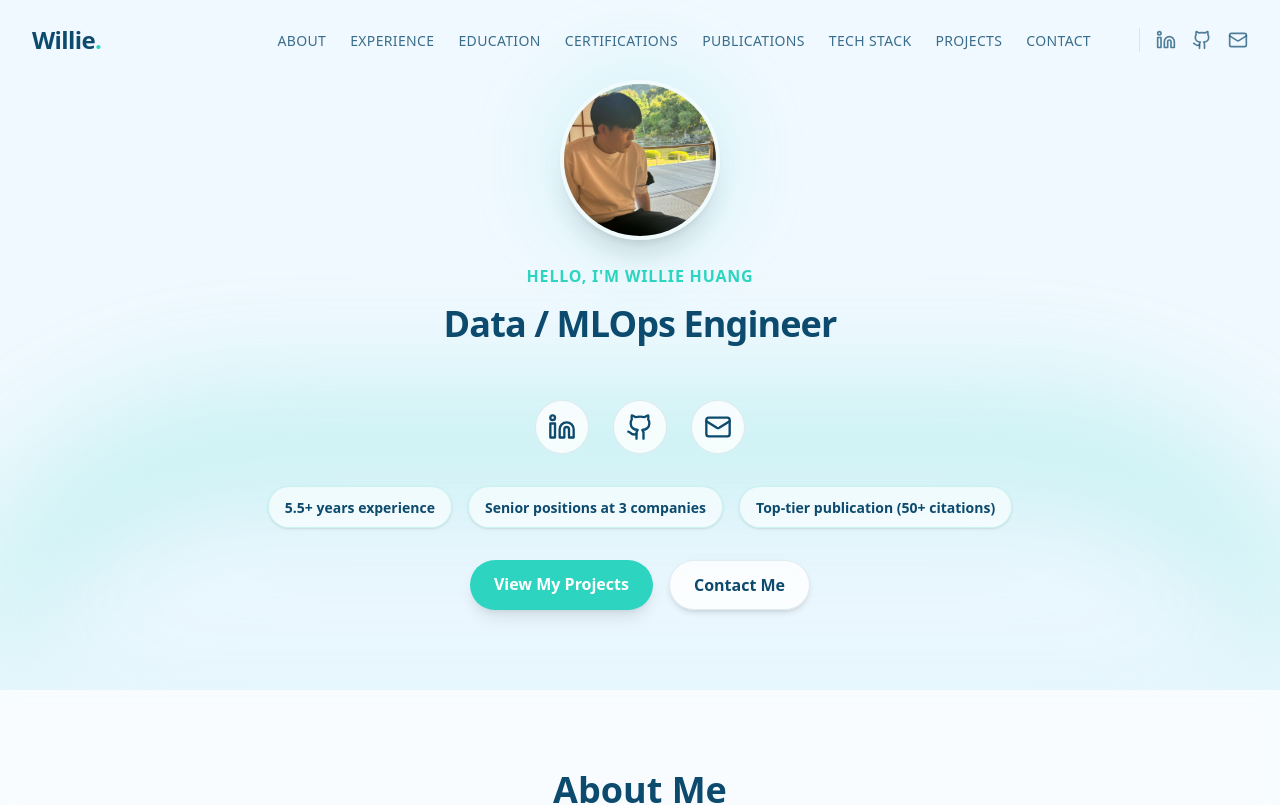
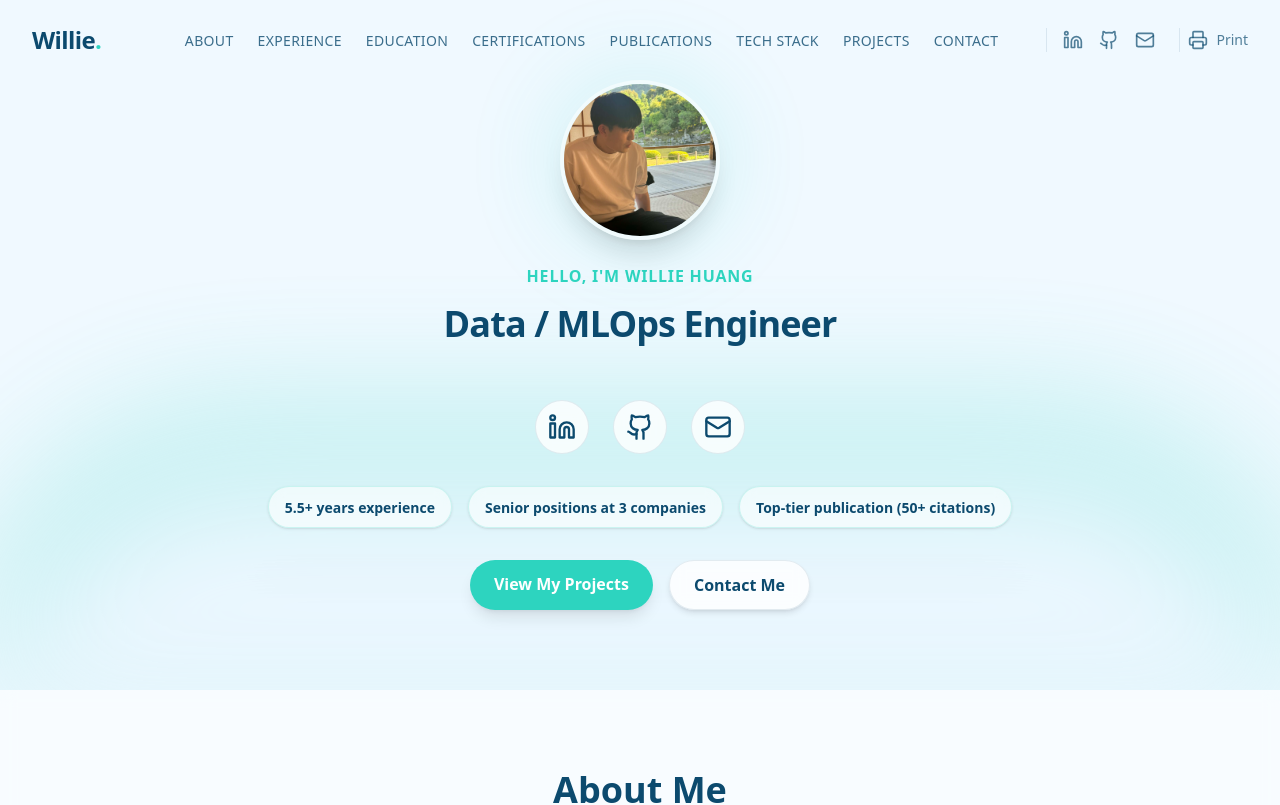
Before and after one commit to tyc30827/tyc30827.github.io, a Next.js app: page / in a window 1280 px wide. Shown: the top 805 px of the page. Built offline with nearby package versions, Linux system fonts and the light colour scheme.

Commit message:
feat: update resume

```diff
--- a/src/app/globals.css
+++ b/src/app/globals.css
@@ -30,3 +30,187 @@ body {
   color: var(--foreground);
   font-family: Arial, Helvetica, sans-serif;
 }
+
+/* Print Styles - Optimized for one-page resume */
+@media print {
+  @page {
+    margin: 0.5cm;
+    size: A4;
+  }
+
+  * {
+    -webkit-print-color-adjust: exact !important;
+    print-color-adjust: exact !important;
+  }
+
+  body {
+    background: white !important;
+    color: black !important;
+    font-size: 9pt;
+    line-height: 1.3;
+  }
+
+  /* Hide unnecessary elements */
+  header,
+  button,
+  .no-print,
+  nav,
+  #contact {
+    display: none !important;
+  }
+
+  /* Compact spacing for sections */
+  section {
+    padding: 0.5rem 0 !important;
+    page-break-inside: avoid;
+  }
+
+  /* Hero section - compact */
+  section:first-of-type {
+    padding: 1rem 0 !important;
+    min-height: auto !important;
+  }
+
+  section:first-of-type h1 {
+    font-size: 16pt !important;
+    margin-bottom: 0.3rem !important;
+  }
+
+  section:first-of-type h2 {
+    font-size: 11pt !important;
+    margin-bottom: 0.3rem !important;
+  }
+
+  section:first-of-type p {
+    font-size: 9pt !important;
+    margin-bottom: 0.5rem !important;
+  }
+
+  /* Hide profile picture and decorations */
+  section:first-of-type img,
+  section:first-of-type > div > div:first-child,
+  section:first-of-type .absolute {
+    display: none !important;
+  }
+
+  /* Compact section titles */
+  h2 {
+    font-size: 13pt !important;
+    margin-bottom: 0.4rem !important;
+    color: #0C4A6E !important;
+    border-bottom: 1px solid #0C4A6E;
+    padding-bottom: 0.2rem;
+  }
+
+  h3 {
+    font-size: 10pt !important;
+    margin-bottom: 0.3rem !important;
+  }
+
+  h4 {
+    font-size: 9pt !important;
+  }
+
+  /* Compact About section */
+  #about .grid {
+    display: block !important;
+  }
+
+  #about > div > div:last-child {
+    display: none !important; /* Hide Core Strengths to save space */
+  }
+
+  /* Compact Experience */
+  #experience .space-y-12 {
+    gap: 0.5rem !important;
+  }
+
+  #experience .md\\:flex {
+    display: block !important;
+  }
+
+  #experience ul {
+    margin-top: 0.3rem !important;
+  }
+
+  #experience li {
+    font-size: 8pt !important;
+    margin-bottom: 0.2rem !important;
+  }
+
+  /* Compact Projects */
+  #projects .grid {
+    display: grid !important;
+    grid-template-columns: repeat(2, 1fr) !important;
+    gap: 0.5rem !important;
+  }
+
+  #projects h3 {
+    font-size: 9pt !important;
+  }
+
+  #projects p {
+    font-size: 7pt !important;
+    line-height: 1.2 !important;
+  }
+
+  #projects .flex-wrap {
+    margin-bottom: 0.2rem !important;
+  }
+
+  #projects span {
+    font-size: 6pt !important;
+    padding: 1px 4px !important;
+  }
+
+  /* Compact Tech Stack */
+  #tech-stack .grid {
+    grid-template-columns: repeat(3, 1fr) !important;
+    gap: 0.3rem !important;
+  }
+
+  #tech-stack h3 {
+    font-size: 8pt !important;
+  }
+
+  #tech-stack li {
+    font-size: 7pt !important;
+  }
+
+  /* Compact Education & Certifications */
+  #education .grid,
+  #certifications .grid {
+    grid-template-columns: 1fr !important;
+    gap: 0.3rem !important;
+  }
+
+  /* Hide Publications to save space */
+  #publications {
+    display: none !important;
+  }
+
+  /* Remove shadows and backgrounds */
+  * {
+    box-shadow: none !important;
+    background: white !important;
+    border-color: #ddd !important;
+  }
+
+  /* Keep essential text colors */
+  .text-ocean-accent,
+  [class*="text-ocean-accent"] {
+    color: #0C4A6E !important;
+  }
+
+  /* Ensure links are visible */
+  a {
+    color: black !important;
+    text-decoration: none !important;
+  }
+
+  /* Remove animations and transitions */
+  * {
+    animation: none !important;
+    transition: none !important;
+  }
+}
--- a/src/components/Experience.jsx
+++ b/src/components/Experience.jsx
@@ -11,9 +11,9 @@ const Experience = () => {
     const highlightMetrics = (text) => {
         // Pattern to match percentages, numbers with +/-, and key achievements
         const patterns = [
-            { regex: /(\d+%)/g, icon: TrendingDown, color: 'text-green-600', bgColor: 'bg-green-50' },
-            { regex: /(\d+\+?\s*(?:times|engineers|years))/gi, icon: Users, color: 'text-blue-600', bgColor: 'bg-blue-50' },
-            { regex: /(hundreds of millions|GB-level|near real-time|end-to-end)/gi, icon: Zap, color: 'text-purple-600', bgColor: 'bg-purple-50' },
+            { regex: /(\d+%)/g, icon: TrendingDown, color: 'text-ocean-accent', bgColor: 'bg-ocean-accent/10' },
+            { regex: /(\d+\+?\s*(?:times|engineers|years))/gi, icon: Users, color: 'text-ocean-dark', bgColor: 'bg-ocean-dark/5' },
+            { regex: /(hundreds of millions|GB-level|near real-time|end-to-end)/gi, icon: Zap, color: 'text-ocean-accent', bgColor: 'bg-ocean-accent/10' },
         ];
 
         let result = text;
--- a/src/components/Header.jsx
+++ b/src/components/Header.jsx
@@ -2,7 +2,7 @@
 
 import { useState, useEffect } from 'react';
 import { motion, AnimatePresence } from 'framer-motion';
-import { Menu, X, Github, Linkedin, Mail } from 'lucide-react';
+import { Menu, X, Github, Linkedin, Mail, Printer } from 'lucide-react';
 import portfolioData from '../data/portfolio.json';
 
 const Header = () => {
@@ -10,6 +10,10 @@ const Header = () => {
     const [isMobileMenuOpen, setIsMobileMenuOpen] = useState(false);
 
     const { socials, email } = portfolioData.personalInfo;
+
+    const handlePrint = () => {
+        window.print();
+    };
 
     useEffect(() => {
         const handleScroll = () => {
@@ -81,6 +85,17 @@ const Header = () => {
                         {socials.linkedin && <SocialIcon name="linkedin" url={socials.linkedin} />}
                         {socials.github && <SocialIcon name="github" url={socials.github} />}
                         {email && <SocialIcon name="email" url={email} />}
+
+                        <div className="h-6 w-px bg-ocean-dark/10 mx-2"></div>
+
+                        <button
+                            onClick={handlePrint}
+                            className="text-ocean-dark/70 hover:text-ocean-accent transition-colors duration-300 flex items-center gap-2 group"
+                            title="Print Resume"
+                        >
+                            <Printer size={20} />
+                            <span className="text-sm font-medium hidden xl:inline">Print</span>
+                        </button>
                     </div>
                 </nav>
 
@@ -114,10 +129,19 @@ const Header = () => {
                                     </a>
                                 </li>
                             ))}
-                            <li className="pt-4 border-t border-ocean-dark/10 flex space-x-6">
-                                {socials.linkedin && <SocialIcon name="linkedin" url={socials.linkedin} />}
-                                {socials.github && <SocialIcon name="github" url={socials.github} />}
-                                {email && <SocialIcon name="email" url={email} />}
+                            <li className="pt-4 border-t border-ocean-dark/10 flex items-center justify-between">
+                                <div className="flex space-x-6">
+                                    {socials.linkedin && <SocialIcon name="linkedin" url={socials.linkedin} />}
+                                    {socials.github && <SocialIcon name="github" url={socials.github} />}
+                                    {email && <SocialIcon name="email" url={email} />}
+                                </div>
+                                <button
+                                    onClick={handlePrint}
+                                    className="text-ocean-dark/70 hover:text-ocean-accent transition-colors duration-300 flex items-center gap-2"
+                                >
+                                    <Printer size={20} />
+                                    <span className="text-sm font-medium">Print</span>
+                                </button>
                             </li>
                         </ul>
                     </motion.div>
```
